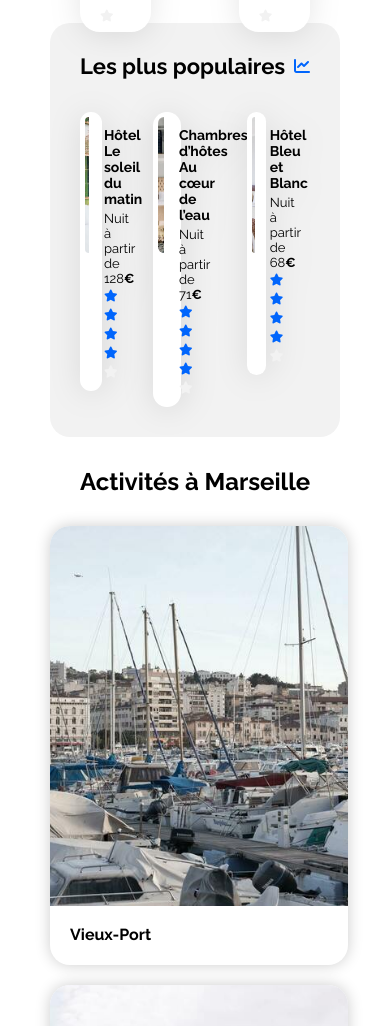
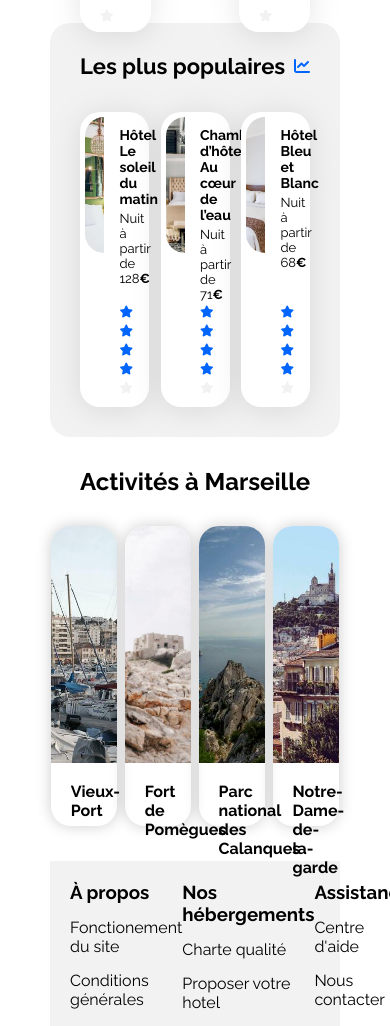
Before and after one commit to Thierry-E/OC-P3-Booky, a plain HTML site: page index.html in a window 390 px wide. Shown: the part 1397-2423 px from the top of the page. Drawn offline with Linux system fonts and the light colour scheme.

Commit message:
Mise en place de la version tablette

```diff
--- a/css/style.css
+++ b/css/style.css
@@ -309,16 +309,6 @@ button {
   margin-top: 33px;
 }
 
-.populaires-cards .card:hover {
-  transform: scale(1.1);
-  transition: 0.3s;
-}
-
-.populaires-cards a {
-  text-decoration: none;
-  color: inherit;
-}
-
 .populaires-cards img {
   width: 33%;
   height: 136px;
@@ -424,6 +414,7 @@ footer a {
 /****** Media queries ***********/
 /* Medium devices (tablets, less/equal than 1024px) */
 @media (max-width: 1024px) {
+  /******Hebergements et Populaires******/
   .hebergements-and-populaires {
     flex-direction: column;
   }
@@ -460,3 +451,22 @@ footer a {
 @media (max-width: 767.98px) {
   /* ... */
 }
+
+/******Activités******/
+.activity-list {
+  gap: 2%;
+}
+
+.activity-list a {
+  width: 23%;
+  height: 300px;
+}
+
+.activity-list a img {
+  width: 100%;
+  height: 237px;
+}
+
+.activity-card {
+  height: 300px;
+}
--- a/index.html
+++ b/index.html
@@ -206,7 +206,6 @@
                         <i class="fa-solid fa-chart-line" aria-hidden="true"></i>
                     </div>
                     <div class="populaires-cards">
-                        <a href="#">
                         <article class="card">
                             <img src="./images/hebergements/emile-guillemot.jpg"
                                 alt="Image de la chambre d'hôtel montrant un lit">
@@ -225,9 +224,7 @@
                                 </div>
                             </div>
                         </article>
-                        </a>
 
-                        <a href="#">
                         <article class="card">
                             <img src="./images/hebergements/aw-creative.jpg"
                                 alt="Image de la chambre d'hôtel montrant un lit">
@@ -246,9 +243,7 @@
                                 </div>
                             </div>
                         </article>
-                        </a>
 
-                        <a href="#">
                         <article class="card">
                             <img src="./images/hebergements/febrian-zakaria2.jpg"
                                 alt="Image de la chambre d'hôtel montrant un lit">
@@ -267,7 +262,6 @@
                                 </div>
                             </div>
                         </article>
-                        </a>
                     </div>
                 </section>
             </div>
```
Lines whose indentation alone changed are shown as unchanged.
